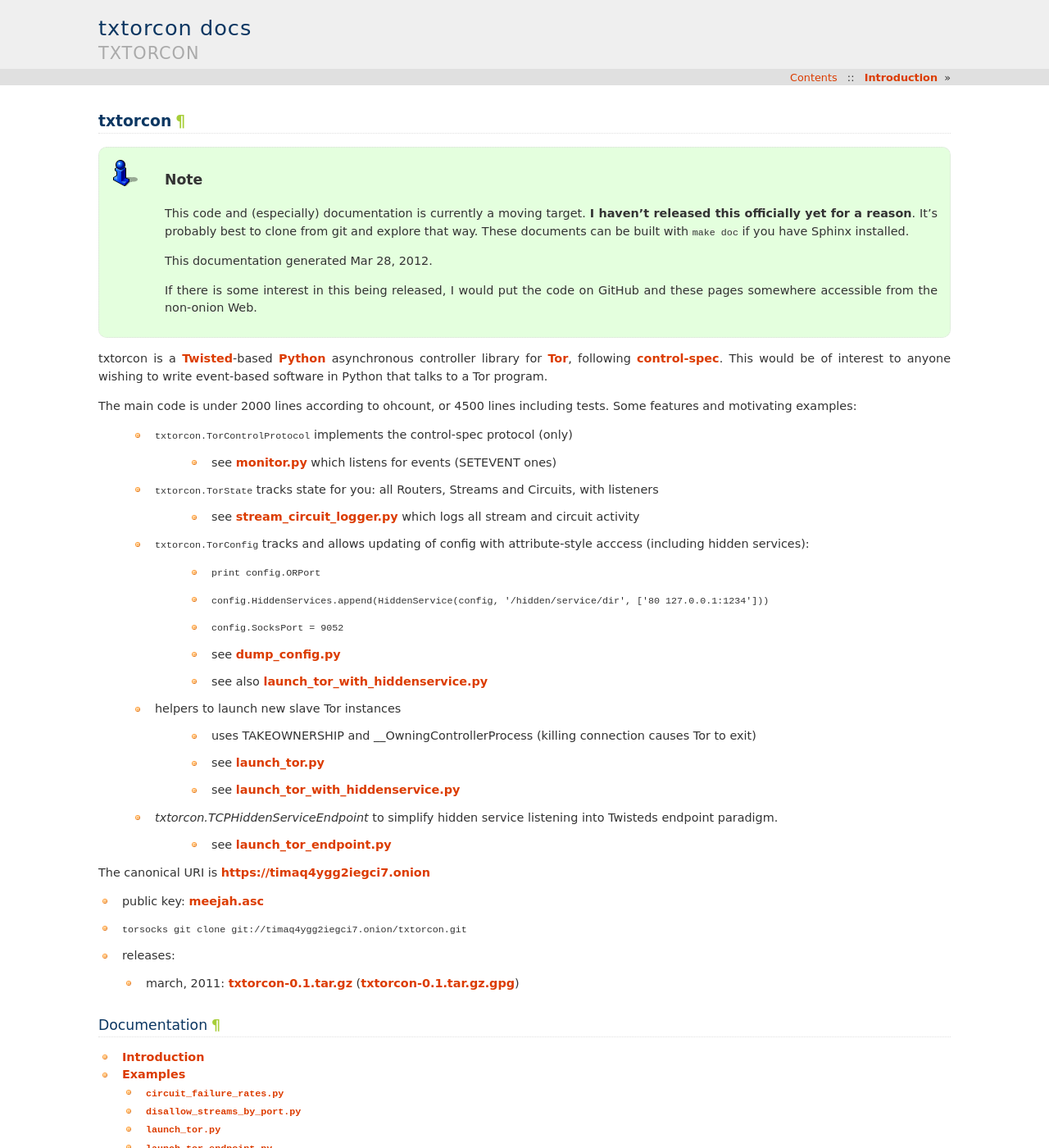
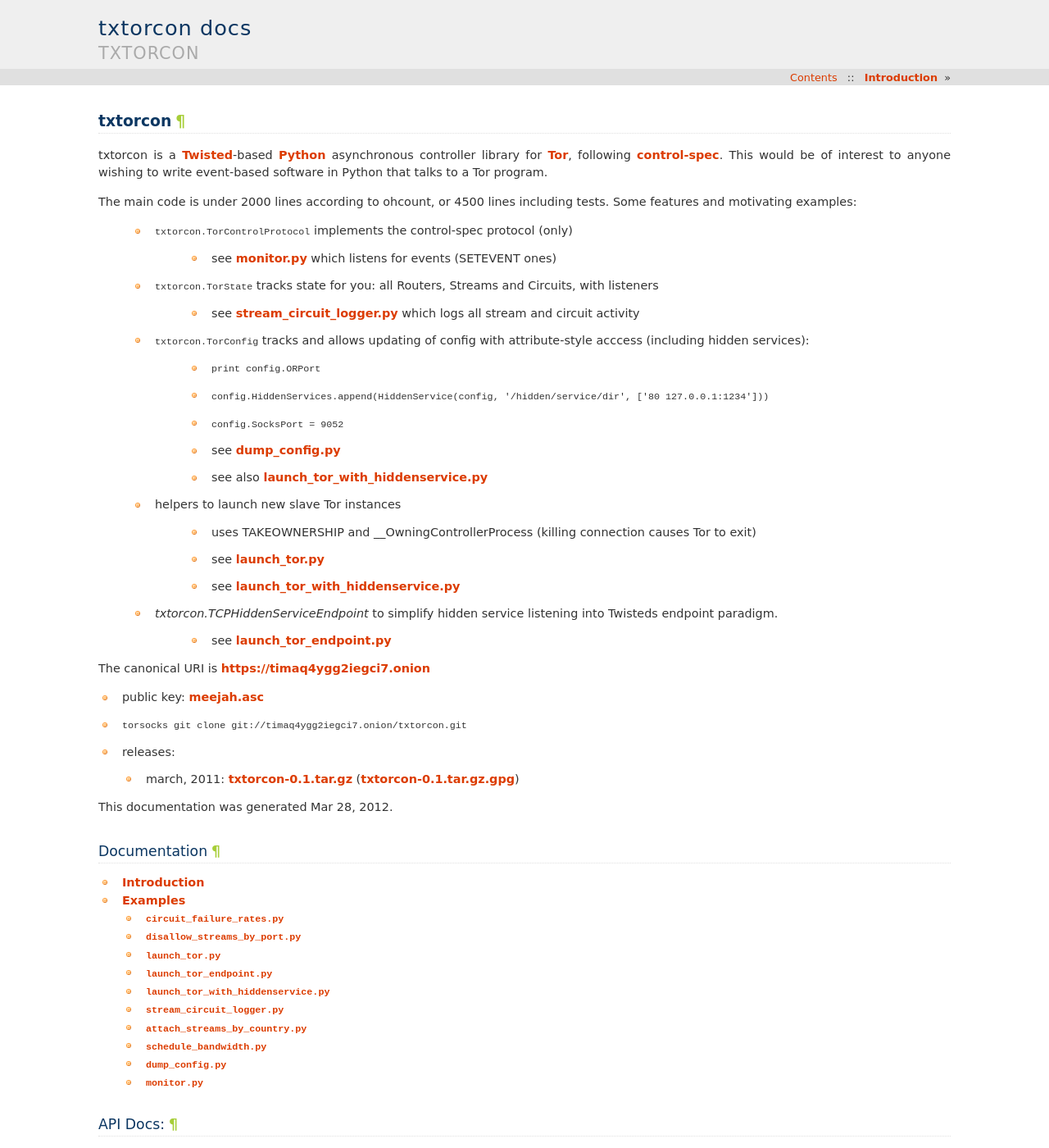
Before and after one commit to meejah/txtorcon, a Sphinx documentation site: the page built from docs/index.rst, in a window 1280 px wide and 1400 px high. Shown: the whole window at 82% size. Built offline with Sphinx 7.4.7, drawn with Linux system fonts in a browser that asks for light colours; pages that are not in the unit, such as notebooks, are missing from menus.

Commit message:
remove warning note

```diff
--- a/docs/index.rst
+++ b/docs/index.rst
@@ -3,18 +3,6 @@
 
 txtorcon
 ========
-
-.. note:: This code and (especially) documentation is currently a
-    moving target. **I haven't released this officially yet for a
-    reason**. It's probably best to clone from git and explore that
-    way. These documents can be built with ``make doc`` if you have
-    Sphinx installed.
-
-    This documentation generated |today|.
-
-    If there is some interest in this being released, I would put the
-    code on GitHub and these pages somewhere accessible from the
-    non-onion Web.
 
 txtorcon is a `Twisted <https://twistedmatrix.com/>`_-based `Python
 <http://python.org/>`_ asynchronous controller library for `Tor
@@ -55,6 +43,8 @@
 
   - march, 2011: `txtorcon-0.1.tar.gz <txtorcon-0.1.tar.gz>`_ (`txtorcon-0.1.tar.gz.gpg <txtorcon-0.1.tar.gz.gpg>`_)
 
+This documentation was generated |today|.
+
 Documentation
 -------------
 
```
